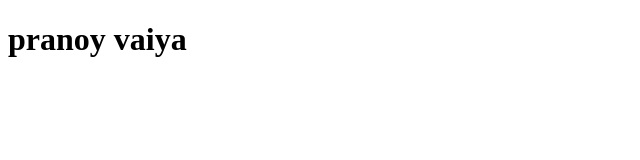
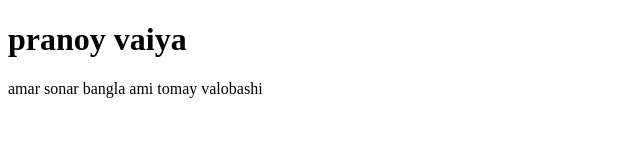
Before and after one commit to kalpataruarchitects080122/Porimol-Bank, a plain HTML site: page index.html in a window 1280 px wide. Shown: the whole page, without its empty margins (0-640 px from the left). Drawn offline with Linux system fonts and the light colour scheme.

Commit message:
ptag-added

```diff
--- a/index.html
+++ b/index.html
@@ -7,5 +7,6 @@
 </head>
 <body>
     <h1>pranoy vaiya</h1>
+    <p>amar sonar bangla ami tomay valobashi</p>
 </body>
 </html>
```
